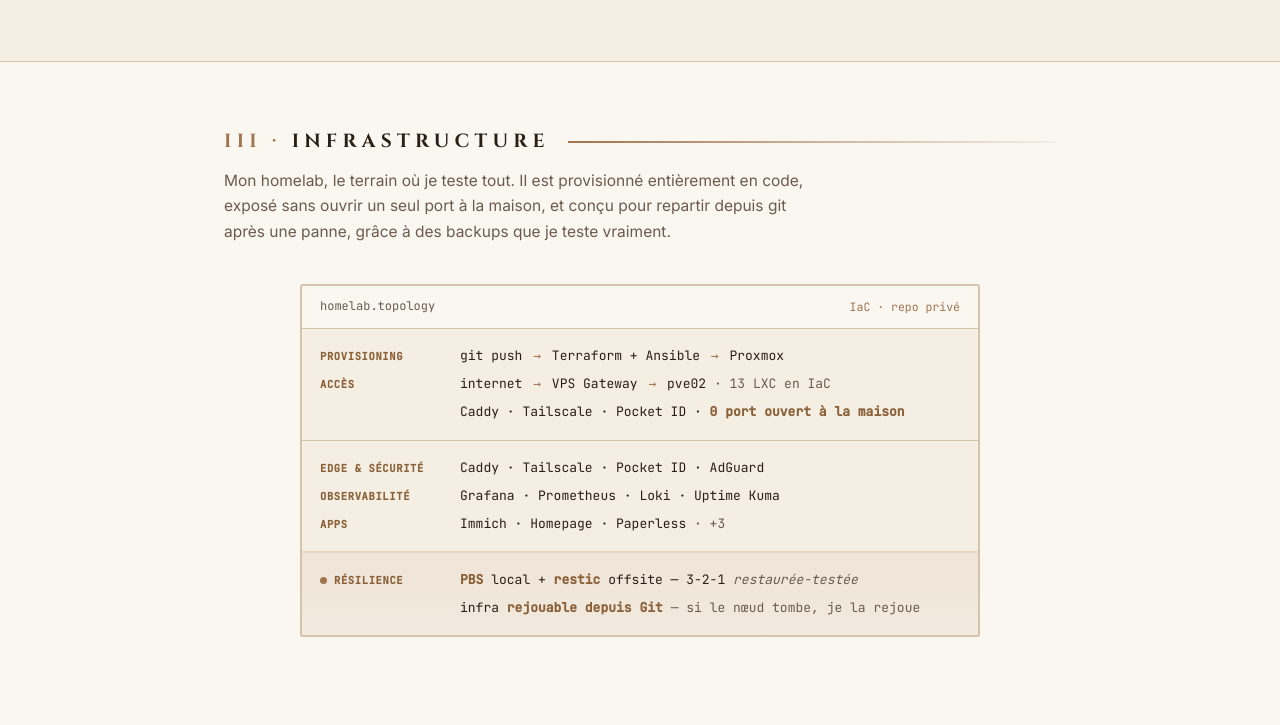
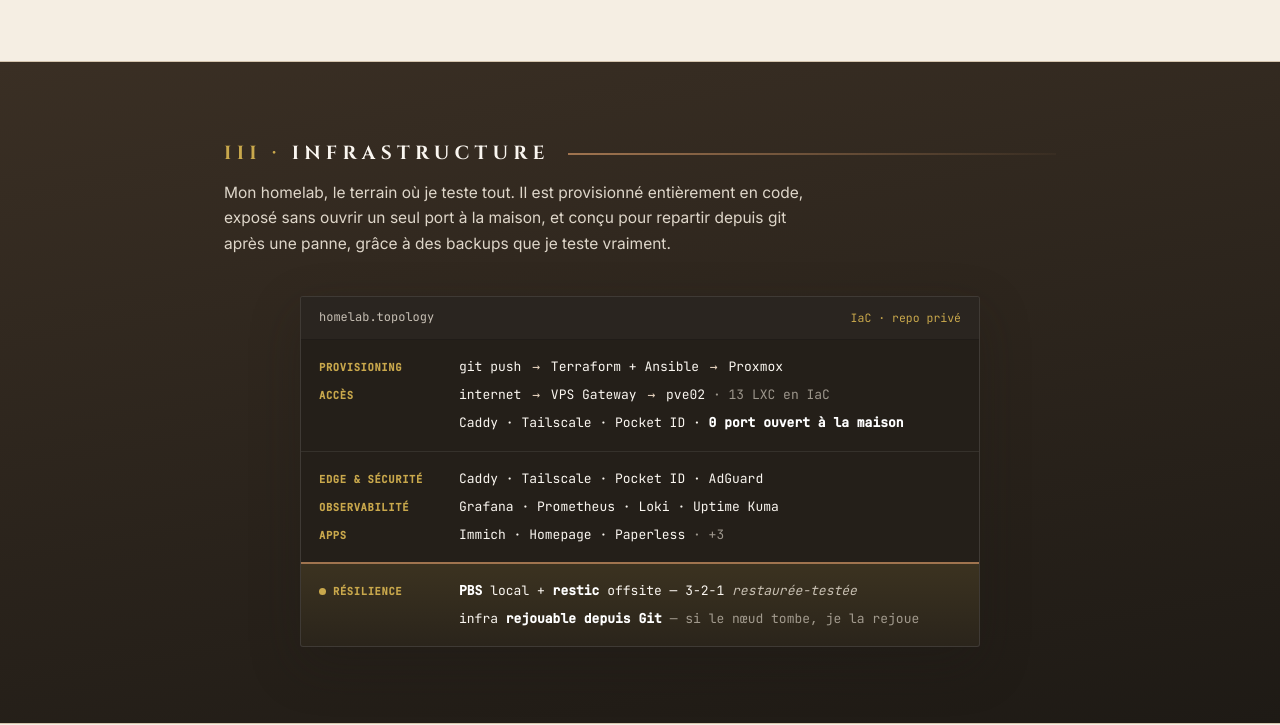
Before and after one commit to AnythingLegalConsidered/puichaud.com, an Astro site: page / in a window 1280 px wide. Shown: the part 2635-3360 px from the top of the page. Built offline with nearby package versions, Linux system fonts and the light colour scheme; Astro itself is replaced by a stand-in of ours.

Commit message:
style: bande Infra sombre (terminal) + Competences parchemin — rythme visuel, casse le bloc beige

```diff
--- a/src/components/Infra.astro
+++ b/src/components/Infra.astro
@@ -59,53 +59,61 @@
 </section>
 
 <style>
-  #infra { padding: 64px 0; }
+  /* bande sombre pleine largeur — casse le bloc beige + renforce l'identité infra */
+  #infra {
+    padding: 76px 0;
+    background: linear-gradient(170deg, var(--sidebar) 0%, var(--column) 100%);
+  }
+  #infra .sec-head h2 { color: var(--marble); }
+  #infra .sec-head h2::before { color: var(--gold); }
+  #infra .sec-intro { color: var(--marble-dark); opacity: .92; }
 
   .infra-panel {
-    border: 2px solid var(--stone); border-radius: var(--r-panel);
-    background: var(--parchment);
+    border: 1px solid #ffffff1f; border-radius: var(--r-panel);
+    background: #241f19;
     overflow: hidden;
     max-width: 680px; margin: 0 auto;
     font-family: var(--mono);
+    box-shadow: 0 18px 50px rgba(30,26,21,.28);
   }
 
-  /* title bar */
+  /* title bar — barre de fenêtre terminal */
   .infra-bar {
     display: flex; align-items: center; justify-content: space-between;
     padding: 11px 18px;
-    background: var(--marble);
-    border-bottom: 1px solid var(--stone);
+    background: #2a2520;
+    border-bottom: 1px solid #00000040;
     font-size: 12px;
   }
-  .ib-title { color: var(--ink-muted); }
-  .ib-iac { color: var(--bronze); font-size: 11.5px; }
-  .ib-iac em { font-style: normal; color: var(--ink-muted); opacity: .65; }
+  .ib-title { color: var(--marble-dark); opacity: .8; }
+  .ib-iac { color: var(--gold); font-size: 11.5px; }
+  .ib-iac em { font-style: normal; color: var(--marble-dark); opacity: .55; }
 
   /* groups separated by dividers */
   .grp { padding: 13px 18px; }
-  .grp + .grp { border-top: 1px solid var(--stone); }
+  .grp + .grp { border-top: 1px solid #ffffff14; }
 
   /* uniform label / value line */
   .line { display: flex; gap: 16px; align-items: baseline; padding: 4px 0; }
   .line .k {
     flex: none; width: 124px;
     font-size: 10.5px; font-weight: 600; letter-spacing: .06em;
-    text-transform: uppercase; color: var(--bronze-dark);
+    text-transform: uppercase; color: var(--gold);
     display: flex; align-items: center; gap: 7px;
   }
-  .line .v { font-size: 13px; color: var(--ink); line-height: 1.55; }
-  .line .v i { font-style: normal; color: var(--bronze); padding: 0 3px; }
-  .line .v b { color: var(--bronze-dark); font-weight: 600; }
-  .line .v em { font-style: italic; color: var(--ink-muted); }
-  .line .v .muted { color: var(--ink-muted); }
+  .line .v { font-size: 13px; color: var(--marble); line-height: 1.55; }
+  .line .v i { font-style: normal; color: var(--bronze-light); padding: 0 3px; }
+  .line .v b { color: #fff; font-weight: 600; }
+  .line .v em { font-style: italic; color: var(--marble-dark); opacity: .8; }
+  .line .v .muted { color: var(--marble-dark); opacity: .6; }
 
   /* resilience band — highlighted */
   .resil {
-    background: linear-gradient(180deg, rgba(160,116,79,.08), rgba(160,116,79,.03));
-    border-top: 2px solid var(--bronze-light) !important;
+    background: linear-gradient(180deg, rgba(201,168,76,.14), rgba(201,168,76,.04));
+    border-top: 2px solid var(--bronze) !important;
   }
   .resil .dot {
-    width: 7px; height: 7px; border-radius: 50%; background: var(--bronze);
+    width: 7px; height: 7px; border-radius: 50%; background: var(--gold);
     flex: none;
   }
 
--- a/src/styles/global.css
+++ b/src/styles/global.css
@@ -387,6 +387,9 @@
     padding-top: 4px; white-space: nowrap;
   }
 
+  /* fond parchemin pour rythmer le scroll (alternance avec marbre) */
+  #competences { background: var(--parchment); border-top: 1px solid var(--stone); border-bottom: 1px solid var(--stone); }
+
   /* ============ CONTACT ============ */
   #contact .box {
     max-width: 660px; margin: 0 auto;
```
